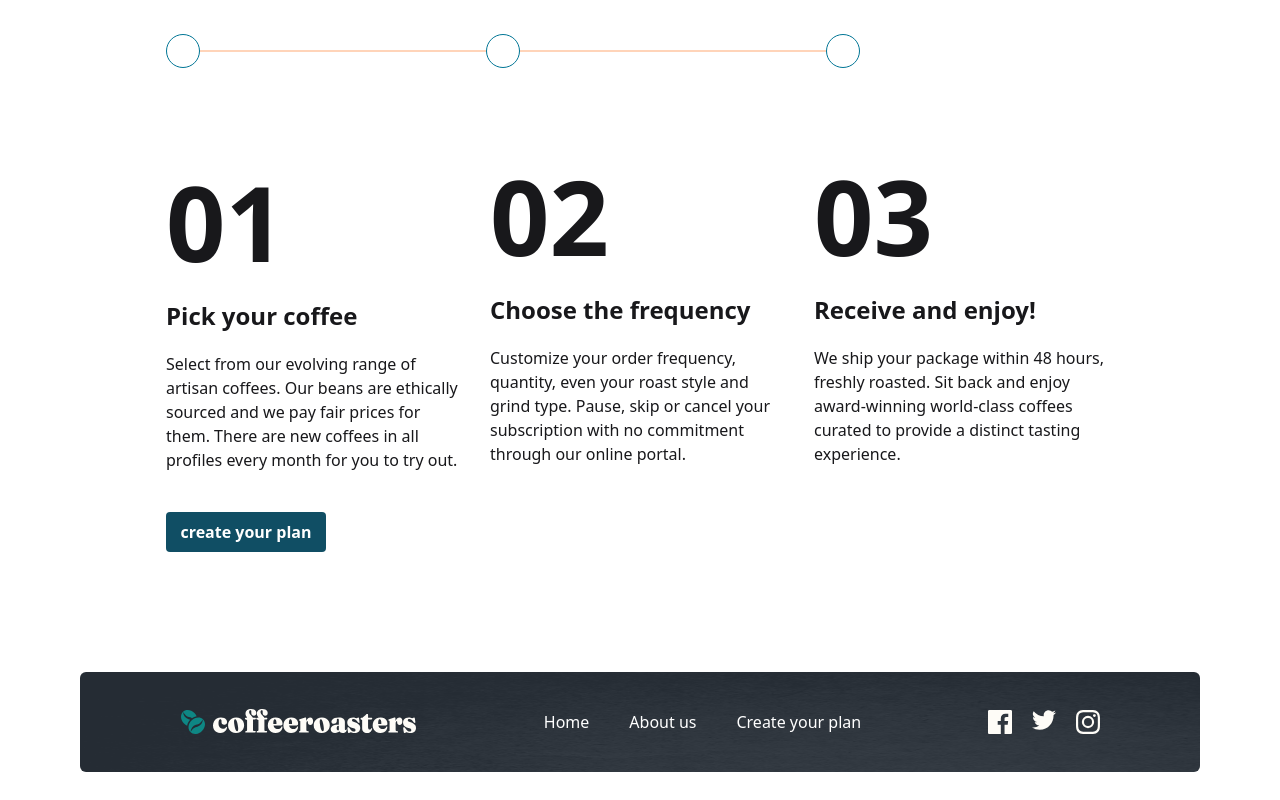
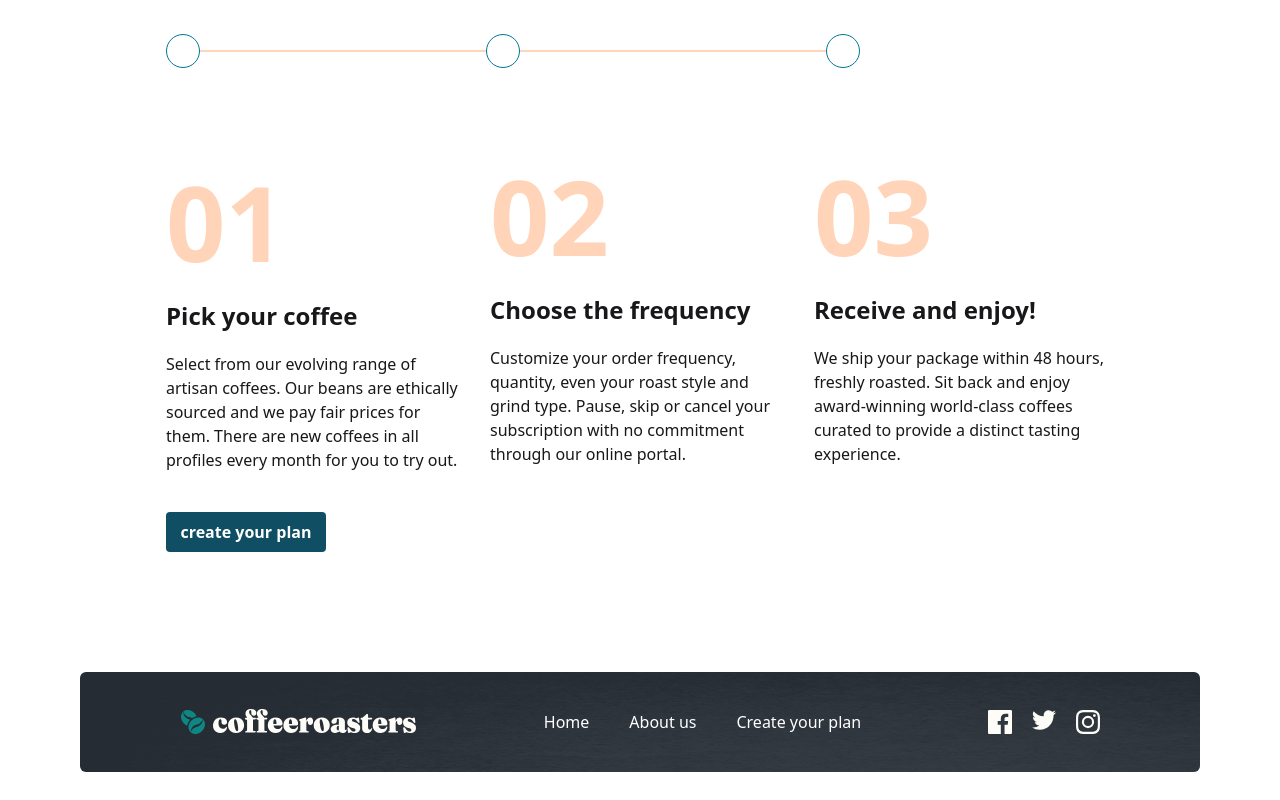
Before and after one commit to ItaloDev-Marcelo/Coffee-Roaster-V2, a React (Vite) app: page / in a window 1280 px wide. Shown: the part 2911-3711 px from the top of the page. Built offline with nearby package versions, Linux system fonts and the light colour scheme.

Commit message:
style: more style

```diff
--- a/src/components/Card/CardType2.tsx
+++ b/src/components/Card/CardType2.tsx
@@ -4,8 +4,8 @@ import Button from "../Plan-Button/Button"
 const CardType2 = ({num, title, description, hasAButton, style}:CardType2Props) => {
   return (
     <article className={`w-70 relative md:w-68 p-2 lg:p-0 lg:w-75  my-4 lg:my-0 lg:mx-0 ${style}`}>
-         <h3 className='font-bold text-[7rem] lg:text-[6.5rem]'>{num}</h3>
-         <h4 className="text-2xl font-semibold w-37.5 lg:w-75">{title}</h4>
+         <h3 className='font-bold text-[7rem] lg:text-[6.5rem] text-[#ffd4b9]'>{num}</h3>
+         <h4 className="text-2xl font-bold w-37.5 lg:w-75">{title}</h4>
          <p className="my-5">{description}</p>
          {hasAButton && <Button/>}
     </article>
--- a/src/components/Footer/Container.tsx
+++ b/src/components/Footer/Container.tsx
@@ -4,7 +4,7 @@ type containerProp = {children: React.ReactNode}
 
 const Container = ({children}:containerProp ) => {
   return (
-    <div className='p-5 md:p-10 md-2:p-10  lg:p-20 mb-90 lg:mb-0'>{children}</div>
+    <div className='py-5 px-2.5 md:p-10 md-2:p-10  lg:p-20 mb-90 lg:mb-0'>{children}</div>
   )
 }
 
```
